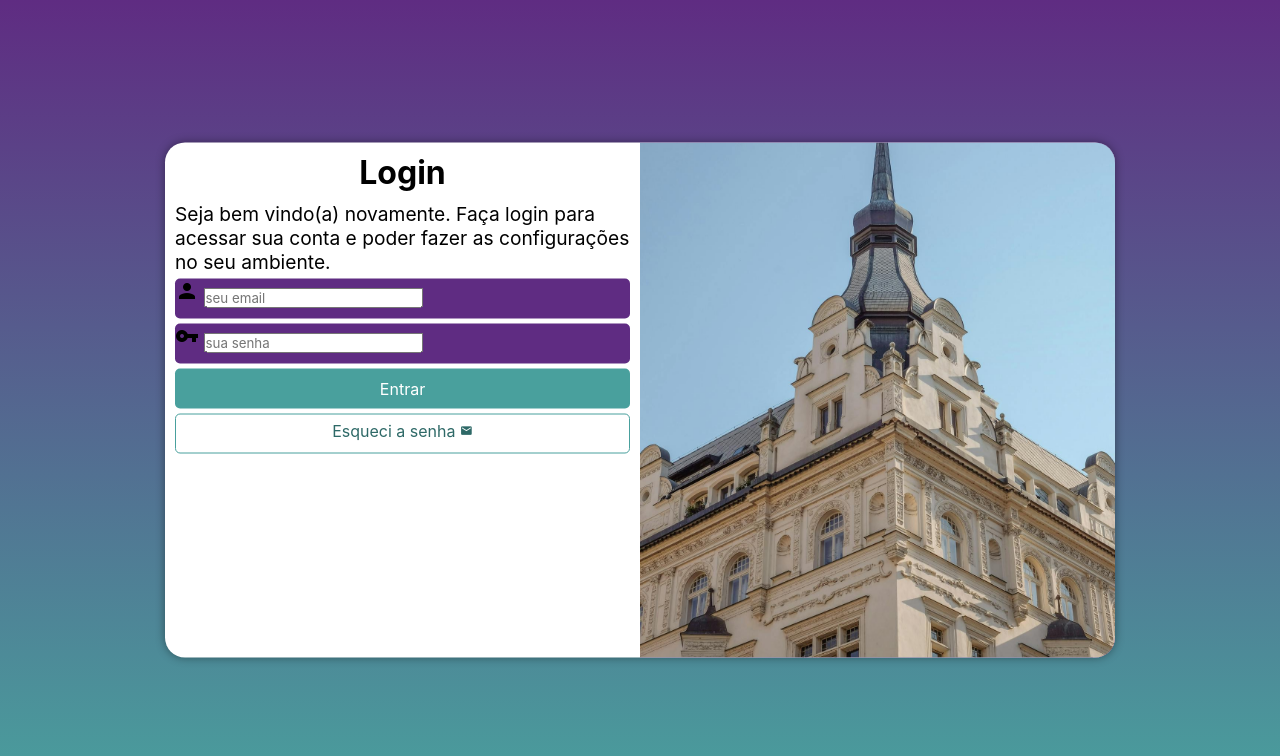
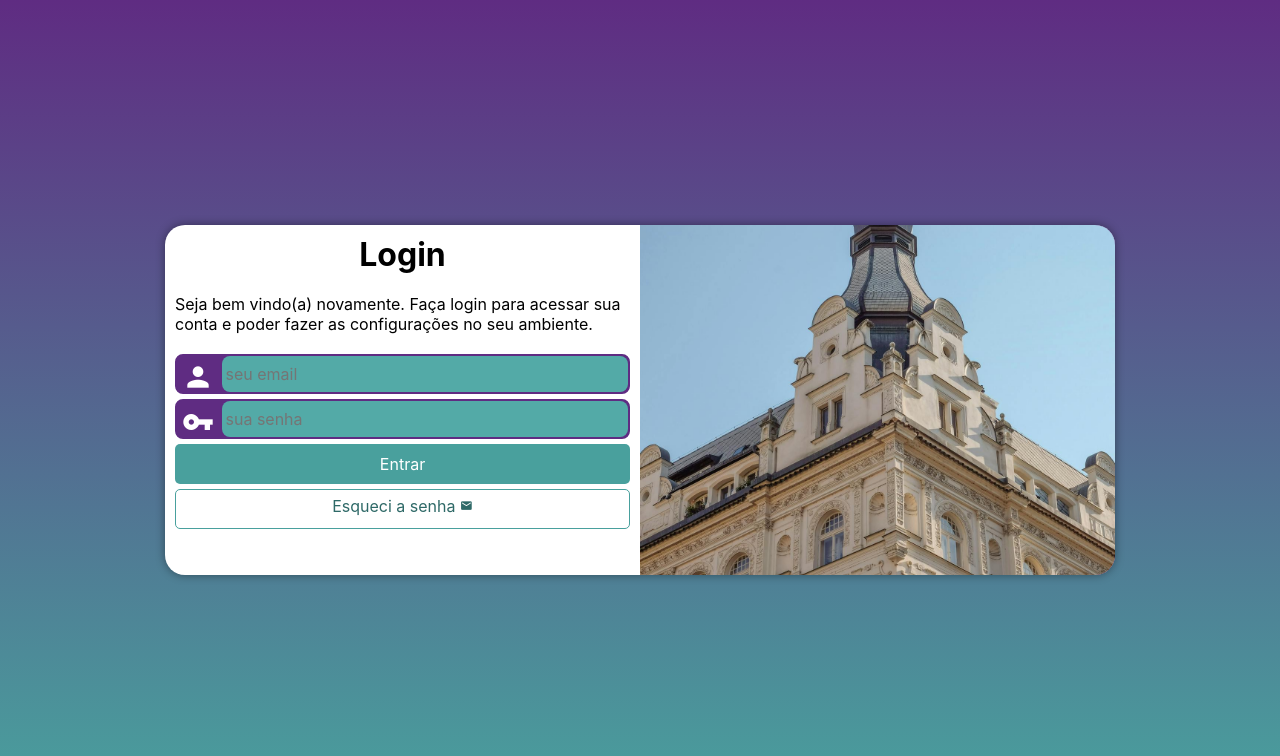
Before and after one commit to emilys03/projeto-login, a plain HTML site: page index.html in a window 1280 px wide. Drawn offline with Linux system fonts and the light colour scheme.

Commit message:
Atualização de estilos

```diff
--- a/estilos/media-query.css
+++ b/estilos/media-query.css
@@ -18,6 +18,7 @@ Grandes telas: acima de 1200px
 
     section#login {
         width: 80vw;
+        height: 290px;
     }
 
     section#login > div#imagem {
@@ -40,6 +41,7 @@ Grandes telas: acima de 1200px
 
     section#login {
         width: 950px;
+        height: 350px;
     }
 
     section#login > div#imagem {
@@ -58,6 +60,7 @@ Grandes telas: acima de 1200px
     }
 
     div#formulario > p {
-        font-size: 1.2em;
+        font-size: 1em;
+        margin: 20px 0px;
     }
 }
--- a/estilos/style.css
+++ b/estilos/style.css
@@ -29,7 +29,6 @@ section#login {
     position: absolute;
     top: 50%;
     left: 50%;
-    transform: translate(-50%, -50%);
     overflow: hidden;
 
     background-color: white;
@@ -38,6 +37,7 @@ section#login {
     border-radius: 20px;
     box-shadow: 0px 0px 10px rgba(0, 0, 0, 0.411);
 
+    transform: translate(-50%, -50%);
     transition: width 0.3s, height 0.3s;
     transition-timing-function: ease;
 }
@@ -66,15 +66,39 @@ div#formulario > p {
 
 form > div.campo {
     background-color: #5f2c82;
+    border: 2px solid #5f2c82;
     width: 100%;
     display: block;
     height: 40px;
-    border-radius: 5px;
+    border-radius: 8px;
     margin: 5px 0px;
 }
 
 form label {
     display: none;
+}
+
+div.campo > span {
+    color: white;
+    font-size: 2em;
+    width: 40px;
+    padding: 5px;
+}
+
+div.campo > input {
+    background-color: #53aaa7;
+    font-size: 1em;
+    width: calc(100% - 45px);
+    height: 100%;
+    border: 0px;
+    border-radius: 8px;
+    padding: 4px;
+    transform: translateY(-13px);
+}
+
+div.campo > input:focus-within {
+    background-color: white;
+
 }
 
 form > input[type=submit] {
```
